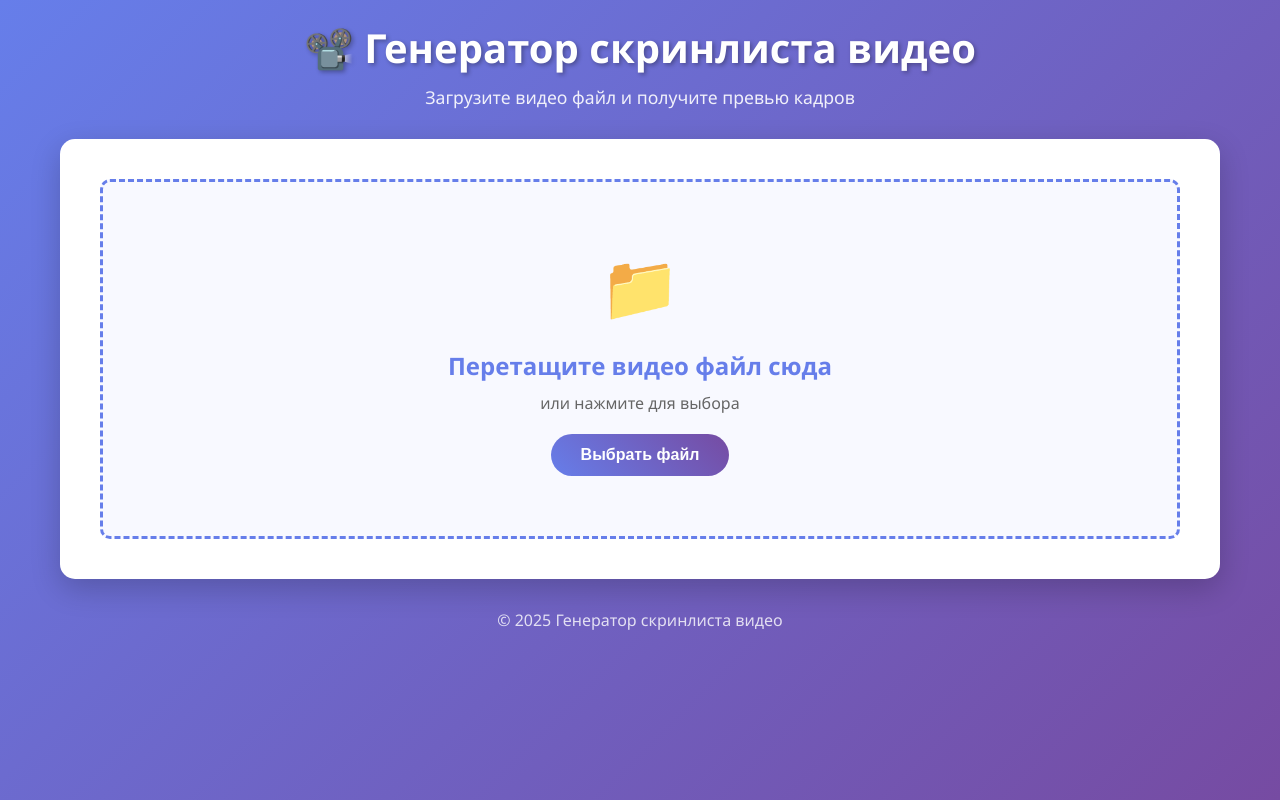
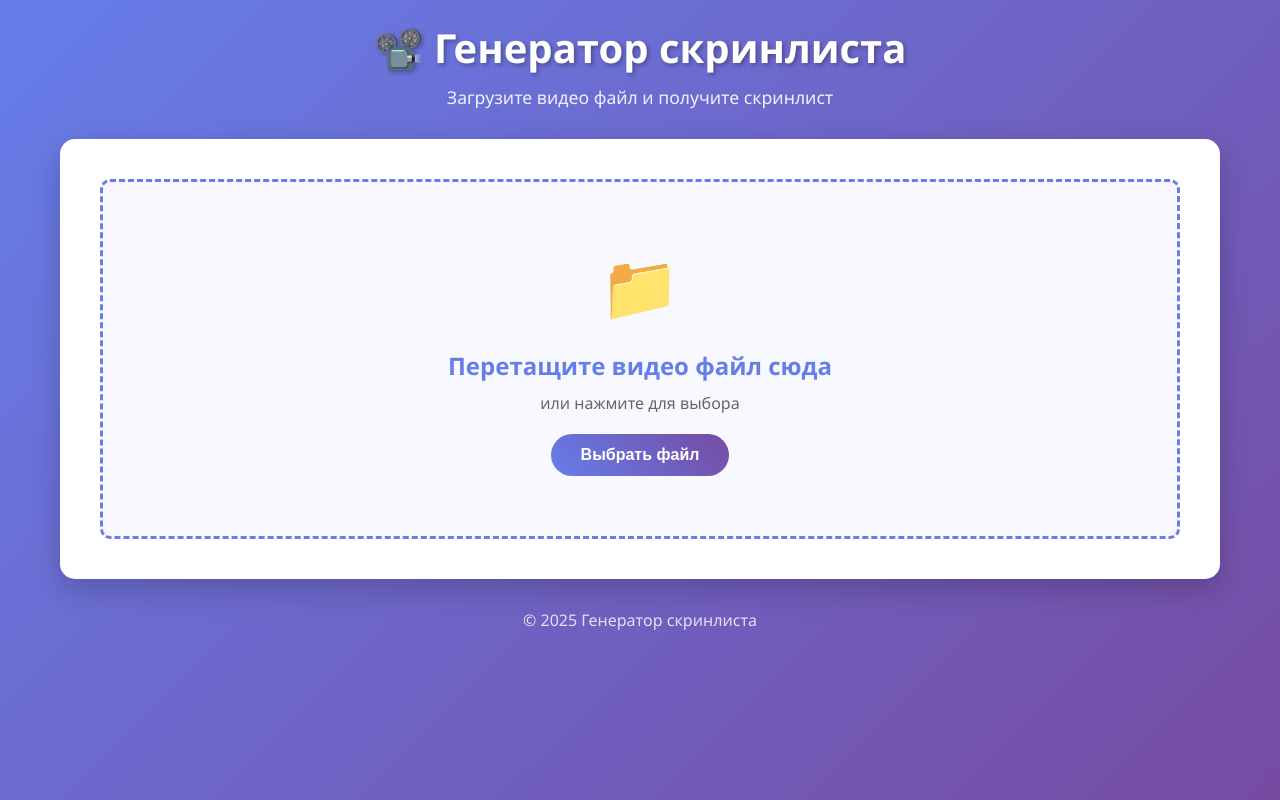
Before and after one commit to kingofslavs/Screen-List-Generator, a plain HTML site: page index.html in a window 1280 px wide. Drawn offline with Linux system fonts and the light colour scheme.

Commit message:
Update index.html

```diff
--- a/index.html
+++ b/index.html
@@ -3,14 +3,14 @@
 <head>
     <meta charset="UTF-8">
     <meta name="viewport" content="width=device-width, initial-scale=1.0">
-    <title>Генератор скринлиста видео</title>
+    <title>Генератор скринлиста</title>
     <link rel="stylesheet" href="styles.css">
 </head>
 <body>
     <div class="container">
         <header class="header">
-            <h1>📽️ Генератор скринлиста видео</h1>
-            <p>Загрузите видео файл и получите превью кадров</p>
+            <h1>📽️ Генератор скринлиста</h1>
+            <p>Загрузите видео файл и получите скринлист</p>
         </header>
 
         <main class="main">
@@ -87,7 +87,7 @@
         </main>
 
         <footer class="footer">
-            <p>© 2025 Генератор скринлиста видео</p>
+            <p>© 2025 Генератор скринлиста</p>
         </footer>
     </div>
 
```
